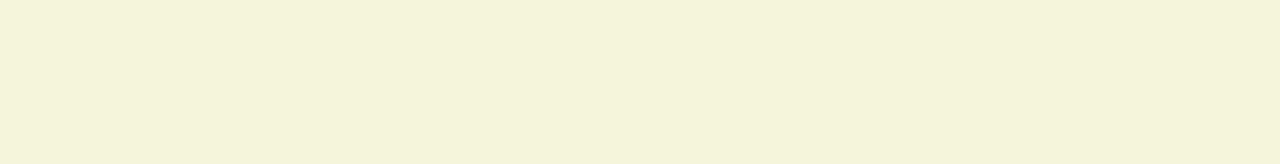
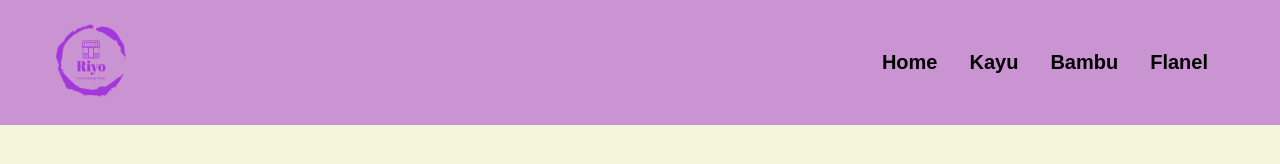
Before and after one commit to Rioadityapratama/UTS-Pemrograman-Webs, a plain HTML site: page kerajinan bambu.html in a window 1280 px wide. Drawn offline with Linux system fonts and the light colour scheme.

Commit message:
Menambahkan Navbar serta membuat link

```diff
--- a/kerajinan bambu.html
+++ b/kerajinan bambu.html
@@ -7,5 +7,21 @@
     <title>Shop</title>
     <link rel="stylesheet" href="style.css" />
   </head>
-  <body></body>
+  <body>
+    <header>
+      <nav>
+        <div class="navbar">
+          <div class="logo">
+            <img src="logo/logo.png" />
+          </div>
+          <ul class="menu">
+            <li><a href="">Home</a></li>
+            <li><a href="">Kayu</a></li>
+            <li><a href="">Bambu</a></li>
+            <li><a href="">Flanel</a></li>
+          </ul>
+        </div>
+      </nav>
+    </header>
+  </body>
 </html>
```
